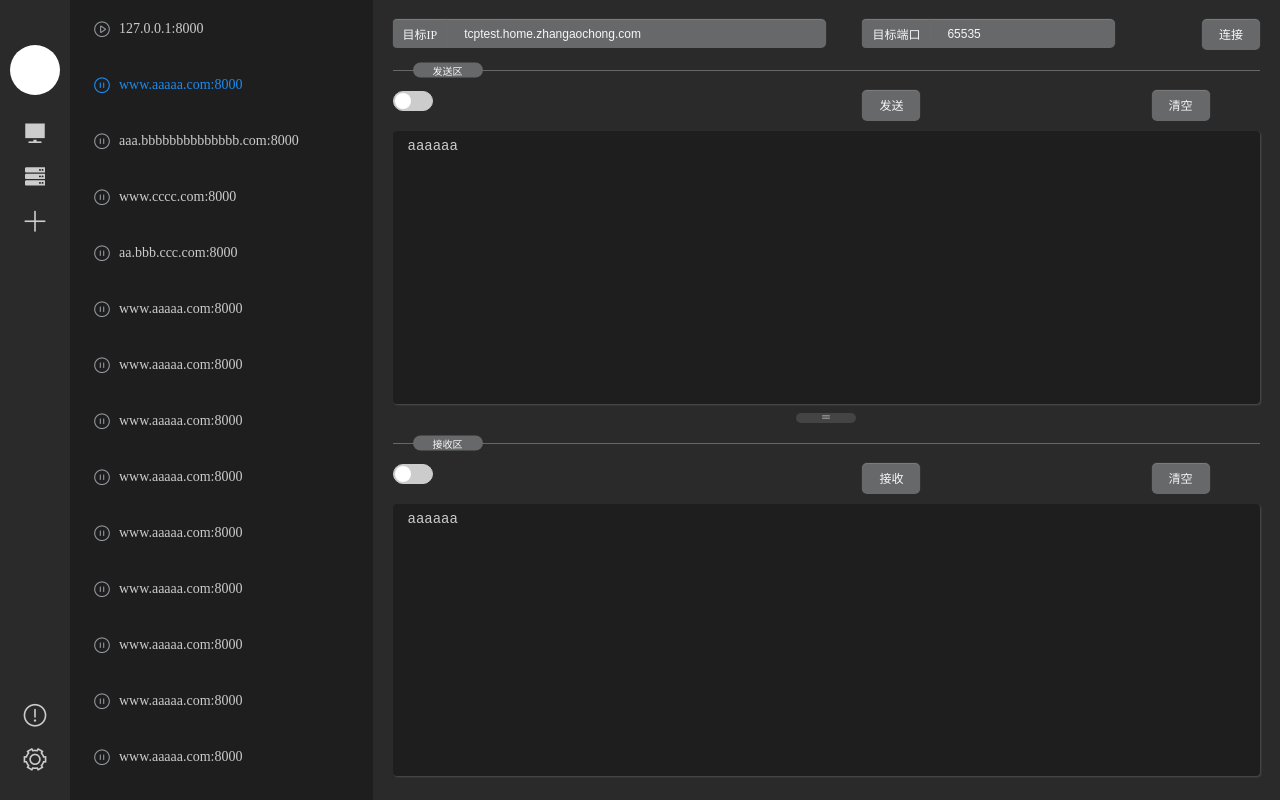
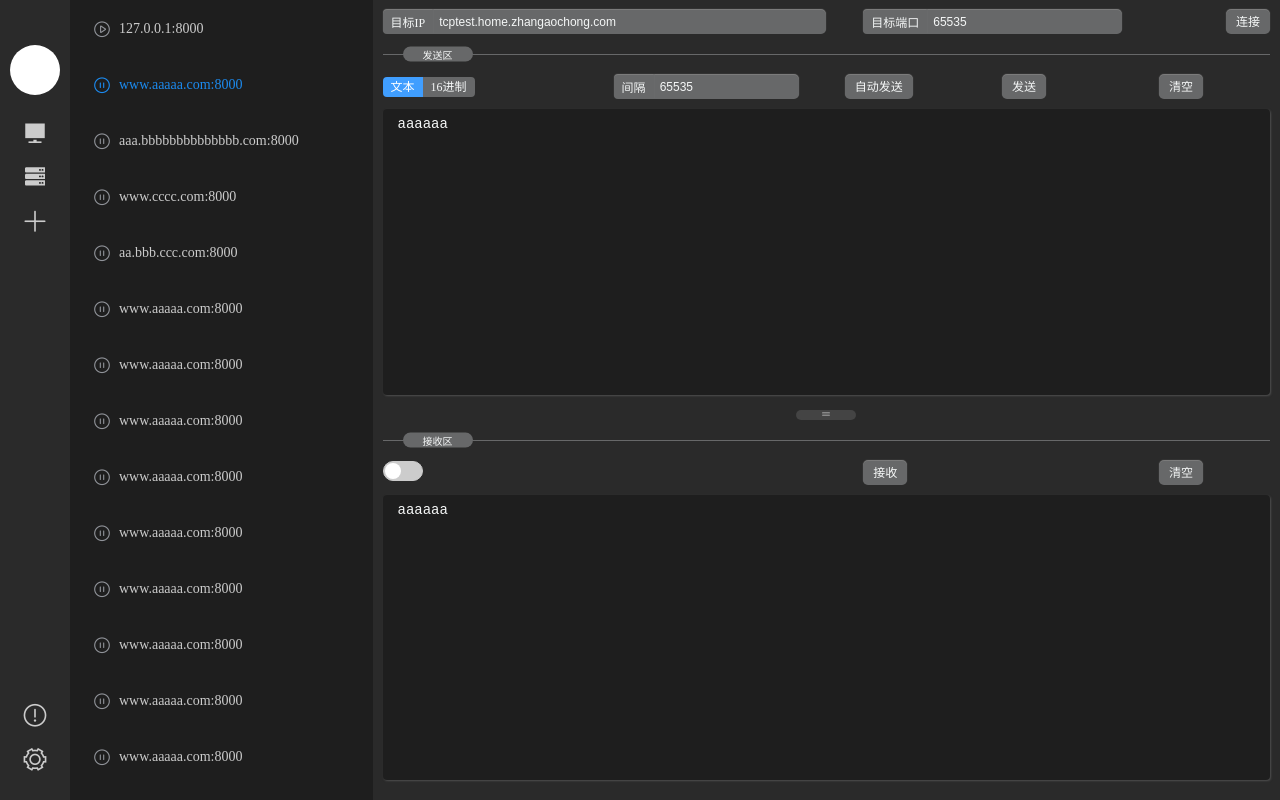
Before and after one commit to AochongZhang/TDT, a Vue app: page /#/ in a window 1280 px wide. Built offline with nearby package versions, Linux system fonts and the light colour scheme.

Commit message:
添加发送框按钮

```diff
--- a/src/components/Console.vue
+++ b/src/components/Console.vue
@@ -22,10 +22,21 @@
         <el-divider content-position="left">发送区</el-divider>
         <div class="control-bar">
           <el-row type="flex" justify="space-between">
-            <el-col :span="12">
-              <el-switch v-model="value" active-color="#1c8bf0" inactive-color="#ccc"></el-switch>
+            <el-col :span="5">
+              <el-radio-group v-model="radio4" size="mini">
+                <el-radio-button label="文本"></el-radio-button>
+                <el-radio-button label="16进制"></el-radio-button>
+              </el-radio-group>
             </el-col>
-            <el-col :span="7">
+            <el-col :span="5">
+              <el-input v-model="port" size="mini">
+                <template slot="prepend">间隔</template>
+              </el-input>
+            </el-col>
+            <el-col :span="3">
+              <el-button size="mini">自动发送</el-button>
+            </el-col>
+            <el-col :span="3">
               <el-button size="mini">发送</el-button>
             </el-col>
             <el-col :span="3">
@@ -69,95 +80,6 @@
         ></el-input>
       </div>
     </div>
-
-    <!-- <el-scrollbar>
-              <el-input :autosize="{ minRows: 15}" resize="none" type="textarea" v-model="textarea"></el-input>
-    </el-scrollbar>-->
-    <!-- <div class="control-bar">
-          <el-row type="flex" justify="space-between">
-            <el-col :span="12">
-              <el-switch v-model="value" active-color="#1c8bf0" inactive-color="#ccc"></el-switch>
-            </el-col>
-            <el-col :span="7">
-              <el-button size="mini">发送</el-button>
-            </el-col>
-            <el-col :span="3">
-              <el-button size="mini">清空</el-button>
-            </el-col>
-          </el-row>
-        </div>
-        <el-scrollbar class="control-text" :style="{height: textWrapHeight + 'px'}">
-          <el-input :autosize="{ minRows: 15}" resize="none" type="textarea" v-model="textarea"></el-input>
-    </el-scrollbar>-->
-
-    <!-- <div class="control-bar">
-          <el-row type="flex" justify="space-between">
-            <el-col :span="12">
-              <el-switch v-model="value" active-color="#1c8bf0" inactive-color="#ccc"></el-switch>
-            </el-col>
-            <el-col :span="7">
-              <el-button size="mini">发送</el-button>
-            </el-col>
-            <el-col :span="3">
-              <el-button size="mini">清空</el-button>
-            </el-col>
-          </el-row>
-        </div>
-    <el-input class="control-text" :style="{height: textWrapHeight + 'px'}" resize="none" type="textarea" :rows="5" v-model="textarea"></el-input>-->
-    <!-- <div class="title">
-      <el-row type="flex" justify="space-between">
-        <el-col :span="12">
-          <el-input v-model="host" size="mini">
-            <template slot="prepend">目标IP</template>
-          </el-input>
-        </el-col>
-        <el-col :span="7">
-          <el-input v-model="port" size="mini">
-            <template slot="prepend">目标端口</template>
-          </el-input>
-        </el-col>
-        <el-col :span="3" style="text-align: right">
-          <el-button size="mini">连接</el-button>
-        </el-col>
-      </el-row>
-    </div>
-
-    <div class="content" :style="{height: contentHeight + 'px'}">
-      <div class="send-wrap">
-        <div class="control-bar">
-          <el-row type="flex" justify="space-between">
-            <el-col :span="12">
-              <el-switch v-model="value" active-color="#1c8bf0" inactive-color="#ccc"></el-switch>
-            </el-col>
-            <el-col :span="7">
-              <el-button size="mini">发送</el-button>
-            </el-col>
-            <el-col :span="3">
-              <el-button size="mini">清空</el-button>
-            </el-col>
-          </el-row>
-        </div>
-        <el-scrollbar class="control-text" :style="{height: textWrapHeight + 'px'}">
-          <el-input :autosize="{ minRows: 15}" resize="none" type="textarea" v-model="textarea"></el-input>
-        </el-scrollbar>
-      </div>
-      <div class="recive-wrap">
-        <div class="control-bar">
-          <el-row type="flex" justify="space-between">
-            <el-col :span="12">
-              <el-switch v-model="value" active-color="#1c8bf0" inactive-color="#ccc"></el-switch>
-            </el-col>
-            <el-col :span="7">
-              <el-button size="mini">发送</el-button>
-            </el-col>
-            <el-col :span="3">
-              <el-button size="mini">清空</el-button>
-            </el-col>
-          </el-row>
-        </div>
-        <el-input class="control-text" :style="{height: textWrapHeight + 'px'}" resize="none" type="textarea" :rows="5" v-model="textarea"></el-input>
-      </div>
-    </div>-->
   </div>
 </template>
 
@@ -174,16 +96,17 @@ export default {
       global: this.Global,
       dragListMouseY: 0,
       contentTopHeight: 0,
-      contentHeightMin: 100
+      contentHeightMin: 100,
+      radio4: "文本"
     };
   },
   computed: {
     // 容器高度 = 页面高度 - 页面内边距 * 2
     containerHeight() {
-      return this.global.client.height - 20 * 2;
+      return this.global.client.height - 10 * 2;
     },
     contentAllHeight() {
-      return this.containerHeight - 30 - 20 * 2 - 15;
+      return this.containerHeight - 24 - 20 * 2 - 15;
     },
     // 接收区高度 = 内容区总高度 - 发送区高度
     contentBottomHeight() {
@@ -227,36 +150,18 @@ export default {
 
 <style>
 #console {
-  padding: 20px;
+  padding: 10px;
   background-color: #2a2a2a;
   color: #ccc;
   -webkit-app-region: drag;
 }
 
-#title {
-  /* margin-bottom: 20px; */
+.title-bar {
+  -webkit-app-region: drag;
 }
 
 .control-bar {
   margin-bottom: 10px;
-}
-
-.control-text {
-  /* margin: 0 0 20px 0; */
-}
-
-.header {
-  /* margin-bottom: 20px; */
-  border: 1px solid;
-}
-
-.main {
-  margin-top: 20px;
-  border: 1px solid;
-}
-
-.container {
-  height: 100%;
 }
 
 .drag-line {
@@ -271,11 +176,4 @@ export default {
   margin: 0 auto;
   margin-top: 5px;
 }
-
-/* .drag-line, */
-.content-top,
-.content-bottom {
-  /* box-sizing: border-box;
-  border: 1px solid #575757; */
-}
 </style>
--- a/src/components/Global.vue
+++ b/src/components/Global.vue
@@ -26,6 +26,7 @@ export default {
 .el-input__inner {
   border-radius: 5px;
   text-overflow: ellipsis;
+  padding: 0 4px;
 }
 
 .el-button,
@@ -39,8 +40,18 @@ export default {
   box-shadow: 0px -1px 1px 0px #848484;
 }
 
+.el-button--mini,
+.el-button--mini.is-round {
+  padding: 4px 8px;
+}
+
 .el-input__inner:focus {
   border: 2px solid #1c8bf0;
+}
+
+.el-input--mini .el-input__inner {
+  height: 24px;
+  line-height: 24px;
 }
 
 .el-textarea__inner,
@@ -48,18 +59,38 @@ export default {
 .el-textarea__inner:focus {
   height: 100%;
   background-color: #1e1e1e;
-  color: #ccc;
+  color: #f5f7f7;
   border: none;
   box-shadow: 1px 1px 2px 0px #4e4e4e;
 }
 
 .el-input-group__append,
 .el-input-group__prepend {
-  padding: 0 10px;
+  padding: 0 8px;
   background: #676869;
   color: #f5f7f7;
   border: none;
   box-shadow: 0px -1px 1px 0px #848484;
+}
+
+.el-radio-button__inner {
+  background: #676869;
+  color: #f5f7f7;
+  border: none;
+  /* box-shadow: 0px -1px 1px 0px #848484; */
+}
+
+.el-radio-button--mini .el-radio-button__inner {
+  padding: 4px 8px;
+  margin: 2px 0;
+}
+
+.el-radio-button:first-child .el-radio-button__inner {
+  border-left: none;
+}
+
+.el-radio-button__inner:hover {
+  color: #f5f7f7;
 }
 
 .el-header,
```
